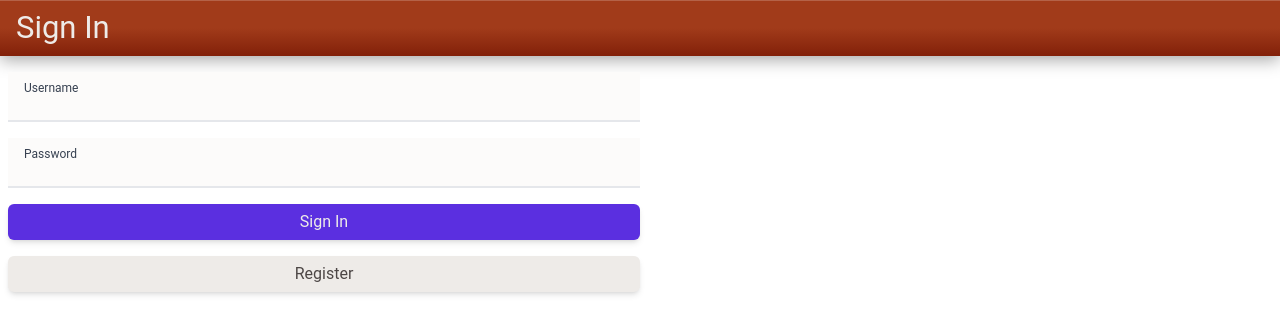
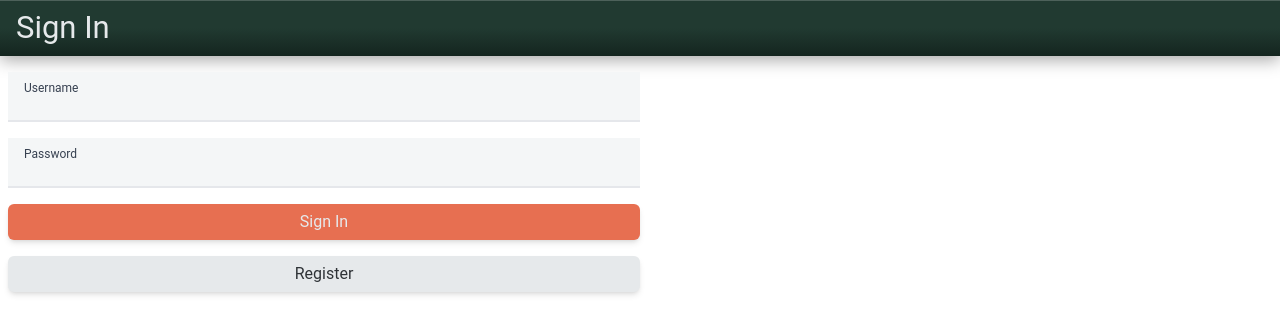
Before and after one commit to zmiller91/CoopUI, a Next.js app: page /login in a window 1280 px wide. Shown: the top 334 px of the page. Built offline with nearby package versions, Linux system fonts and the light colour scheme.

Commit message:
Further enhancements

```diff
--- a/app/[coopId]/dashboard/chart.tsx
+++ b/app/[coopId]/dashboard/chart.tsx
@@ -12,6 +12,16 @@ function NoDataChart() {
     </div>
   )
 }
+const formatTick = (value: string | number | Date) => {
+  const d = new Date(value);
+  return d.toLocaleString("en-US", {
+    month: "short",
+    day: "numeric",
+    hour: "numeric",
+    hour12: true
+  }).replace(" ", " · ");
+};
+
 
 function DetailedChart(props:DetailedChartProps) {
 
@@ -26,7 +36,14 @@ function DetailedChart(props:DetailedChartProps) {
         { props.dataKey2 && <YAxis yAxisId="left" orientation="right" textAnchor='start' axisLine={false} tickLine={false} fontSize="12" fontFamily={__font_family} domain={[0,100]}/>}
 
         <CartesianGrid vertical={false}/>
-        <XAxis dataKey="date" textAnchor='end' axisLine={false} fontSize="12" fontFamily={__font_family}/>
+        <XAxis dataKey="date"
+               tickFormatter={formatTick}
+               angle={-30}
+               textAnchor="end"
+               height={56}
+               fontSize={12}
+               fontFamily={__font_family}
+        />
         <Tooltip />
 
       </LineChart>
--- a/components/app-bar.tsx
+++ b/components/app-bar.tsx
@@ -14,7 +14,7 @@ export function AppBar(props:AppBarProps) {
 
             <div className='
             h-[56px] pt-4 pb-4
-            bg-gradient-to-b from-primary-500 via-primary-500 to-primary-600
+            bg-gradient-to-b from-primary-800 via-primary-800 to-primary-900
             text-neutral-200
             shadow-[0_4px_16px_rgba(0,0,0,0.35)]'>
 
--- a/components/bottom-nav.tsx
+++ b/components/bottom-nav.tsx
@@ -18,7 +18,7 @@ export function BottomNavTab(props:BottomNavTabProps) {
     }
 
     function textClass() {
-        return currentPath.startsWith(props.path) ? "text-neutral-100 shadow-inner" : "text-primary-400 hover:text-neutral-100";
+        return currentPath.startsWith(props.path) ? "text-neutral-100" : "text-primary-400";
     }
 
     return (
@@ -40,7 +40,7 @@ export function BottomNav(props:BottomNavProps) {
     }
 
     return (
-        <div className="fixed bottom-0 h-[56px] w-[100vw] background-primary-700-glossy">
+        <div className="fixed bottom-0 h-[56px] w-[100vw] background-primary-700">
             <div className="pt-2 pb-3 flex items-center justify-center h-full">
 
                 {Children.map(props.children, child => {return (
--- a/globals.css
+++ b/globals.css
@@ -572,38 +572,38 @@ button:disabled {
 * {
     --border-radius: 10px;
 
-    /* Primary: Spill the Beans */
-    --primary-100: #FFF8F2;
-    --primary-200: #FED9BF;
-    --primary-300: #F3AF87;
-    --primary-400: #D7784D;
-    --primary-500: #A13B1A;
-    --primary-600: #822009;
-    --primary-700: #630F02;
-    --primary-800: #450500;
-    --primary-900: #260100;
+    /* Primary: Industrial Forest Green */
+    --primary-100: #E3ECE7;
+    --primary-200: #C4D6CC;
+    --primary-300: #9DBDB0;
+    --primary-400: #6F9B85;
+    --primary-500: #4F7F6A;
+    --primary-600: #3E6655;
+    --primary-700: #2F5144;
+    --primary-800: #213A31;
+    --primary-900: #14251F;
 
-    /* Accent: Blue Magenta */
-    --accent-100: #F8F2FF;
-    --accent-200: #DCC3FF;
-    --accent-300: #B892FB;
-    --accent-400: #8D60F2;
-    --accent-500: #5B2FE0;
-    --accent-600: #3011B2;
-    --accent-700: #150583;
-    --accent-800: #070155;
-    --accent-900: #010026;
+    /* Accent: Safety Orange (Industrial) */
+    --accent-100: #FDE9E3;
+    --accent-200: #F9C8B6;
+    --accent-300: #F3A07F;
+    --accent-400: #EC7949;
+    --accent-500: #E76F51;
+    --accent-600: #C85A40;
+    --accent-700: #A24632;
+    --accent-800: #7B3224;
+    --accent-900: #541F17;
 
-    /* Neutral */
-    --neutral-100: #FCFBFA;
-    --neutral-200: #EEEBE8;
-    --neutral-300: #DFDAD7;
-    --neutral-400: #D0CAC7;
-    --neutral-500: #C2B9B6;
-    --neutral-600: #9B9290;
-    --neutral-700: #746C6B;
-    --neutral-800: #4D4746;
-    --neutral-900: #262222;
+    /* Neutral: Cool Industrial Gray */
+    --neutral-100: #F4F6F7;
+    --neutral-200: #E6E9EB;
+    --neutral-300: #D1D6DA;
+    --neutral-400: #B7BDC2;
+    --neutral-500: #9AA1A7;
+    --neutral-600: #6F767C;
+    --neutral-700: #4E5459;
+    --neutral-800: #2F3337;
+    --neutral-900: #171A1D;
 
 
     /* Error */
--- a/tailwind.config.js
+++ b/tailwind.config.js
@@ -5,8 +5,15 @@ module.exports = {
     extend: {
       colors: {
         primary: {
+          100: "var(--primary-100)",
+          200: "var(--primary-200)",
+          300: "var(--primary-300)",
+          400: "var(--primary-400)",
           500: "var(--primary-500)",
           600: "var(--primary-600)",
+          700: "var(--primary-700)",
+          800: "var(--primary-800)",
+          900: "var(--primary-900)",
         },
       },
     },
```
Also changed, not shown: globals.js (+30 -30 lines), 1 other file (tests, documents, lock files or other folders).
